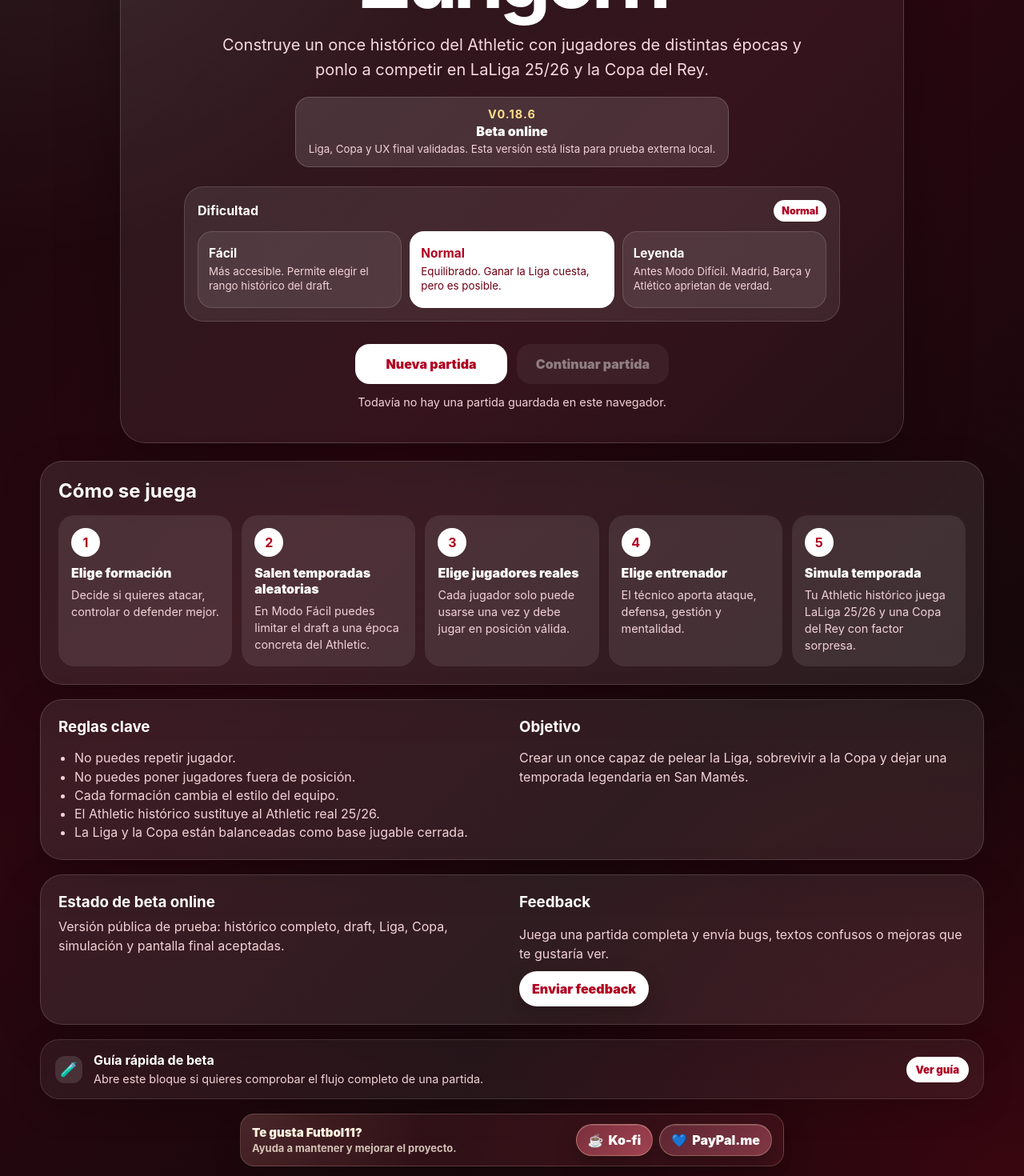
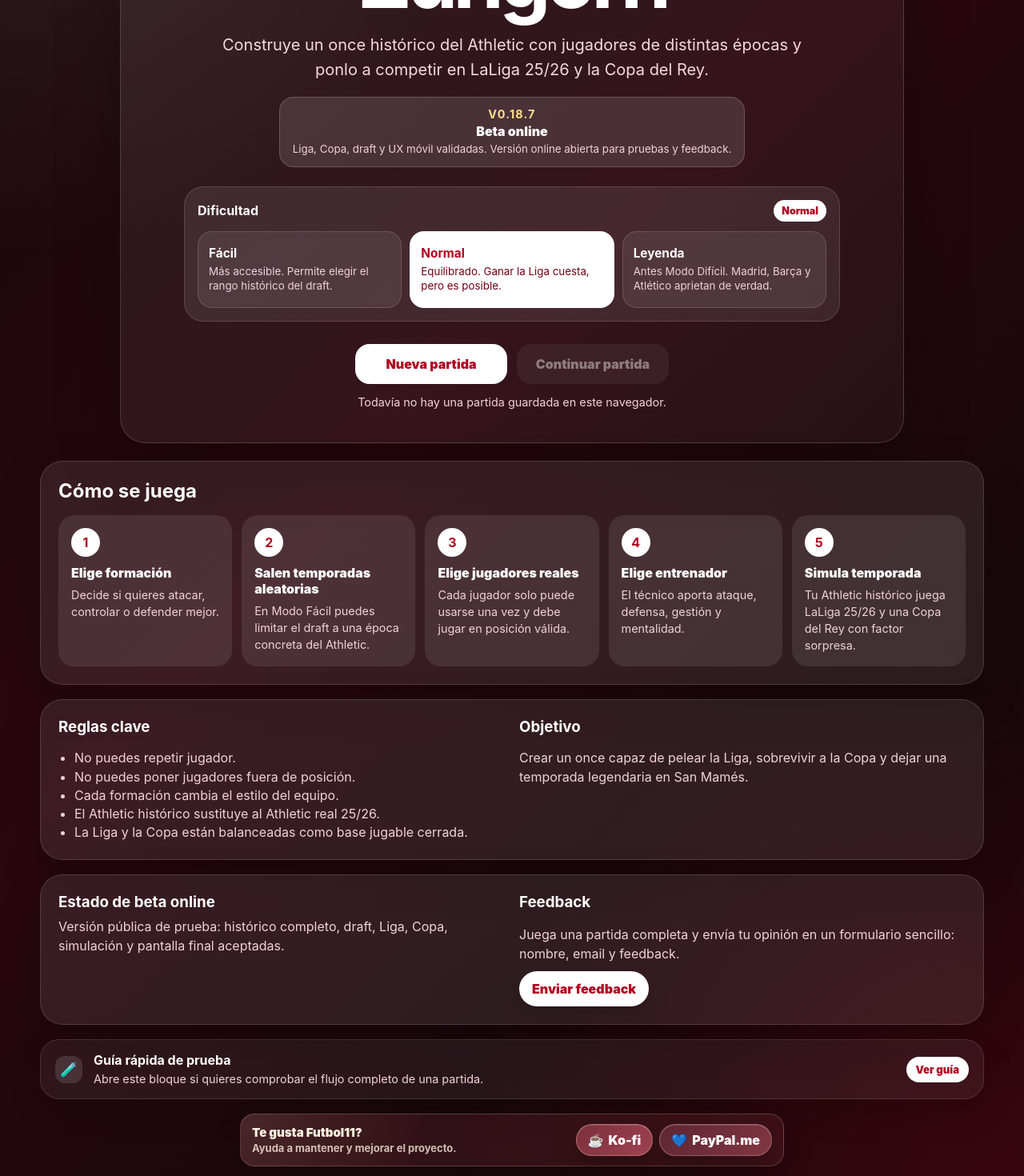
Before and after one commit to ikeritu/11Historico, a React (Vite) app: page / in a window 1280 px wide. Shown: the part 300-1770 px from the top of the page at 80% size. Built offline with nearby package versions, Linux system fonts and the light colour scheme.

Commit message:
v0.18.7 public copy and feedback form

```diff
--- a/package.json
+++ b/package.json
@@ -1,7 +1,7 @@
 {
   "name": "futbol11",
   "private": true,
-  "version": "0.18.6",
+  "version": "0.18.7",
   "type": "module",
   "scripts": {
     "dev": "vite",
--- a/src/components/GameHome.tsx
+++ b/src/components/GameHome.tsx
@@ -39,7 +39,7 @@
   },
  ];
 
-const FEEDBACK_URL = "https://github.com/ikeritu/11Historico/issues/new?title=Feedback%20Futbol11&body=Version%3A%20v0.18.6%0A%0AQue%20ha%20pasado%3A%0A%0APasos%20para%20repetirlo%3A%0A%0AQue%20cambiarias%3A%0A";
+const FEEDBACK_URL = "https://docs.google.com/forms/d/e/1FAIpQLSfSHQS1PVKoWNl8u7mTrYO2Fchuj-2UC82Ap4AVktUnBrBZ8A/viewform?usp=publish-editor";
 
 export function GameHome({
   hasSavedGame,
@@ -65,7 +65,7 @@
         <div className="game-home-version-card" aria-label="Estado de la versión">
           <strong>{APP_VERSION}</strong>
           <span>{APP_VERSION_NAME}</span>
-          <small>Liga, Copa y UX final validadas. Esta versión está lista para prueba externa local.</small>
+          <small>Liga, Copa, draft y UX móvil validadas. Versión online abierta para pruebas y feedback.</small>
         </div>
 
         <section className="game-home-difficulty-card" aria-label="Seleccionar dificultad">
@@ -179,7 +179,7 @@
         </div>
         <div className="game-home-feedback-block">
           <h3>Feedback</h3>
-          <p>Juega una partida completa y envía bugs, textos confusos o mejoras que te gustaría ver.</p>
+          <p>Juega una partida completa y envía tu opinión en un formulario sencillo: nombre, email y feedback.</p>
           <a
             className="game-home-feedback-button"
             href={FEEDBACK_URL}
@@ -191,11 +191,11 @@
         </div>
       </section>
 
-      <details className="game-home-tester-card" aria-label="Guía rápida de beta">
+      <details className="game-home-tester-card" aria-label="Guía rápida de prueba">
         <summary className="game-home-tester-summary">
           <span aria-hidden="true">🧪</span>
           <div>
-            <h3>Guía rápida de beta</h3>
+            <h3>Guía rápida de prueba</h3>
             <p>Abre este bloque si quieres comprobar el flujo completo de una partida.</p>
           </div>
           <strong>Ver guía</strong>
--- a/src/config/appVersion.ts
+++ b/src/config/appVersion.ts
@@ -1,3 +1,3 @@
-export const APP_VERSION = "v0.18.6";
+export const APP_VERSION = "v0.18.7";
 export const APP_VERSION_NAME = "Beta online";
 export const APP_STATUS = "Beta online";
```
Also changed, not shown: 4 other files (tests, documents, lock files or other folders).
